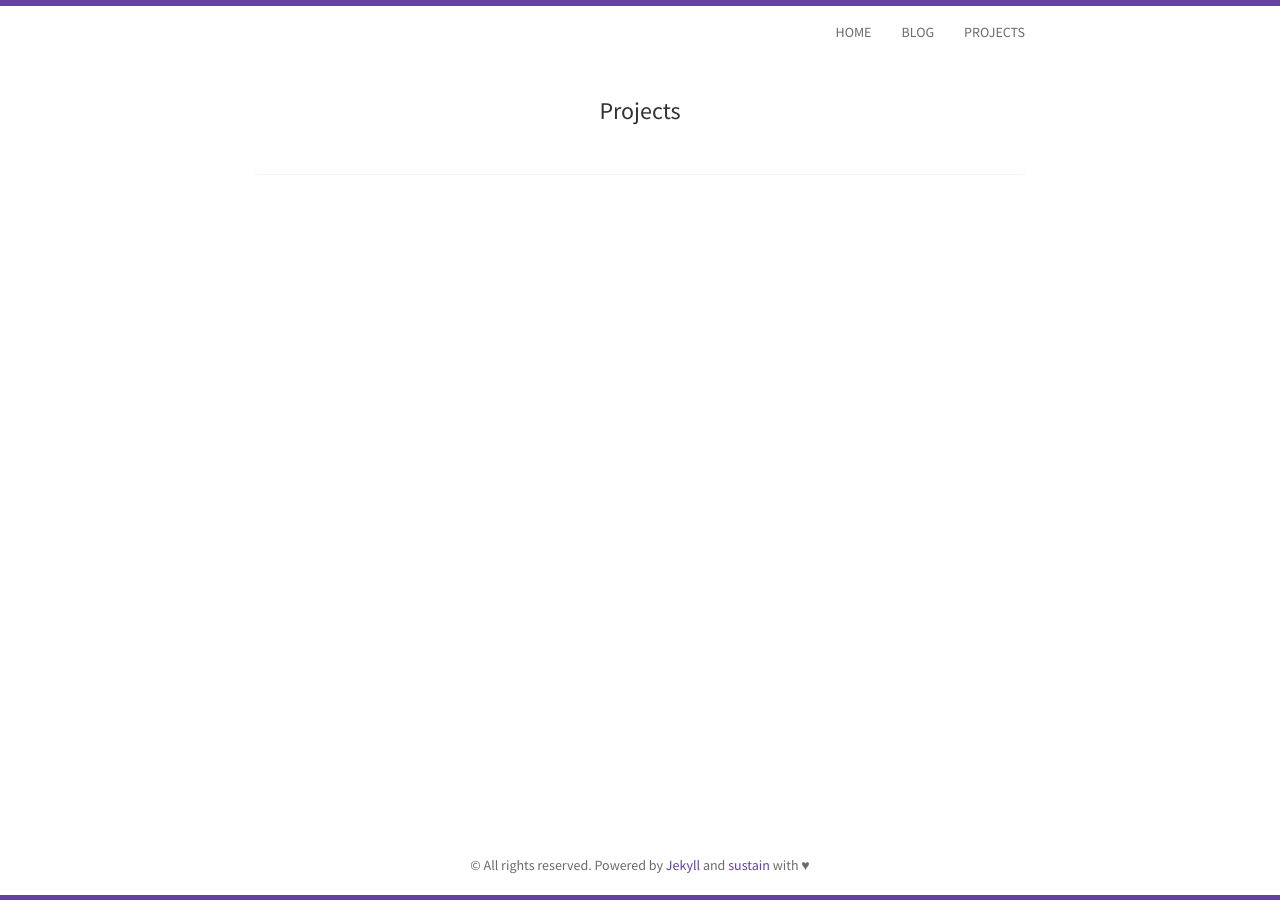
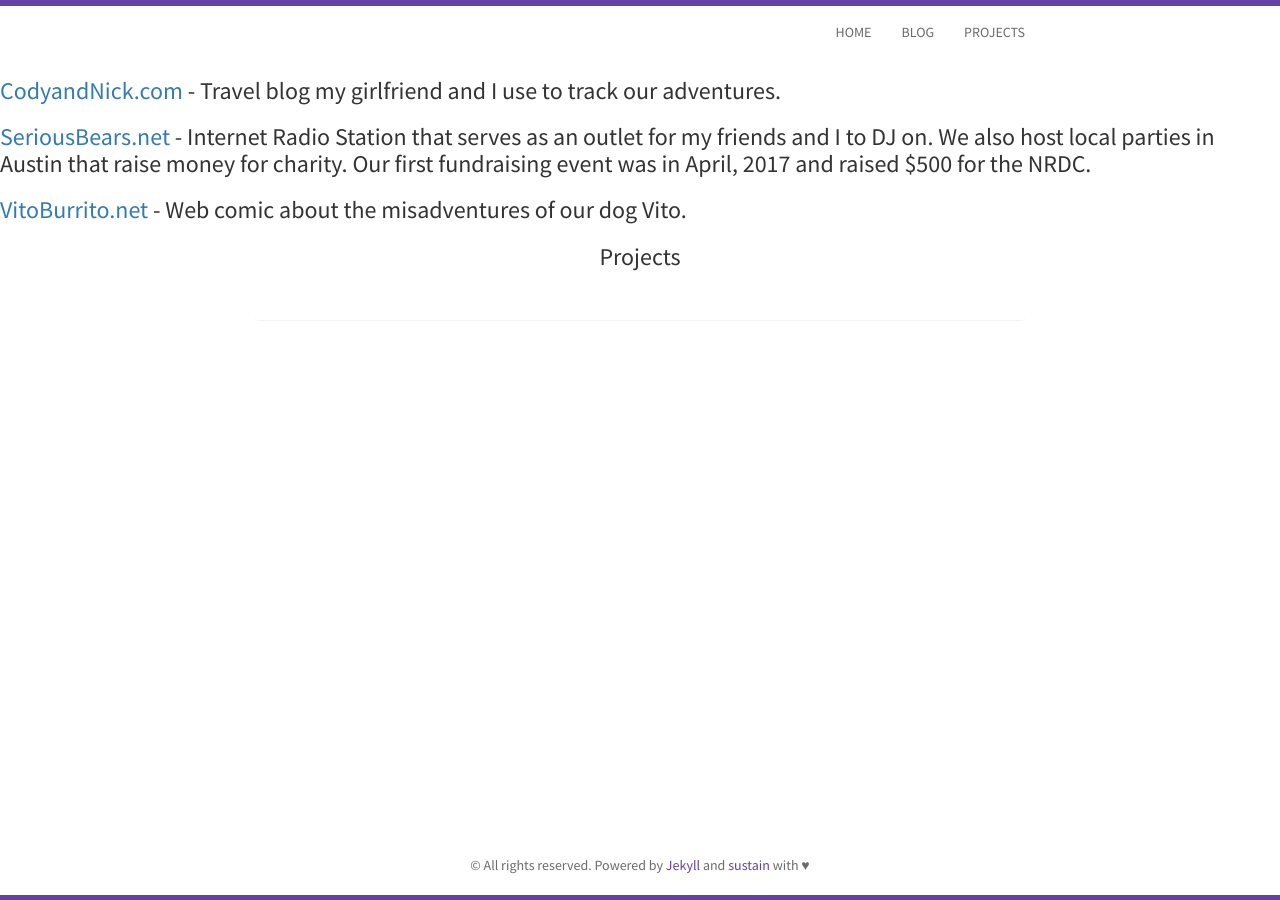
Before and after one commit to NLaff/Lafferty.co, a Jekyll site: the page built from projects.html, in a window 1280 px wide. Built offline with Jekyll 4.4.1, drawn with Linux system fonts in a browser that asks for light colours; nearby versions of some CDN libraries.

Commit message:
added actual projects

```diff
--- a/projects.html
+++ b/projects.html
@@ -2,5 +2,7 @@
 layout: page
 title: Projects
 ---
-
+<h3><a href="http://CodyandNick.com">CodyandNick.com</a> - Travel blog my girlfriend and I use to track our adventures.
+<h3><a href="http://SeriousBears.net">SeriousBears.net</a> - Internet Radio Station that serves as an outlet for my friends and I to DJ on. We also host local parties in Austin that raise money for charity. Our first fundraising event was in April, 2017 and raised $500 for the NRDC.
+<h3><a href="http://VitoBurrito.net">VitoBurrito.net</a> - Web comic about the misadventures of our dog Vito.
 {% include projects.html %}
```
